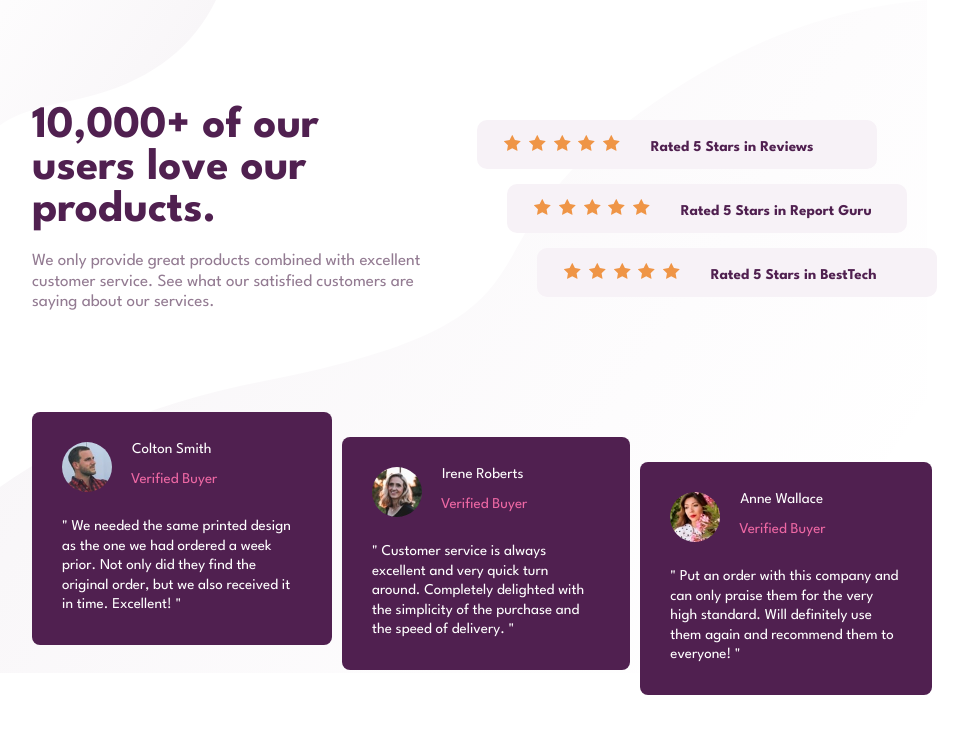
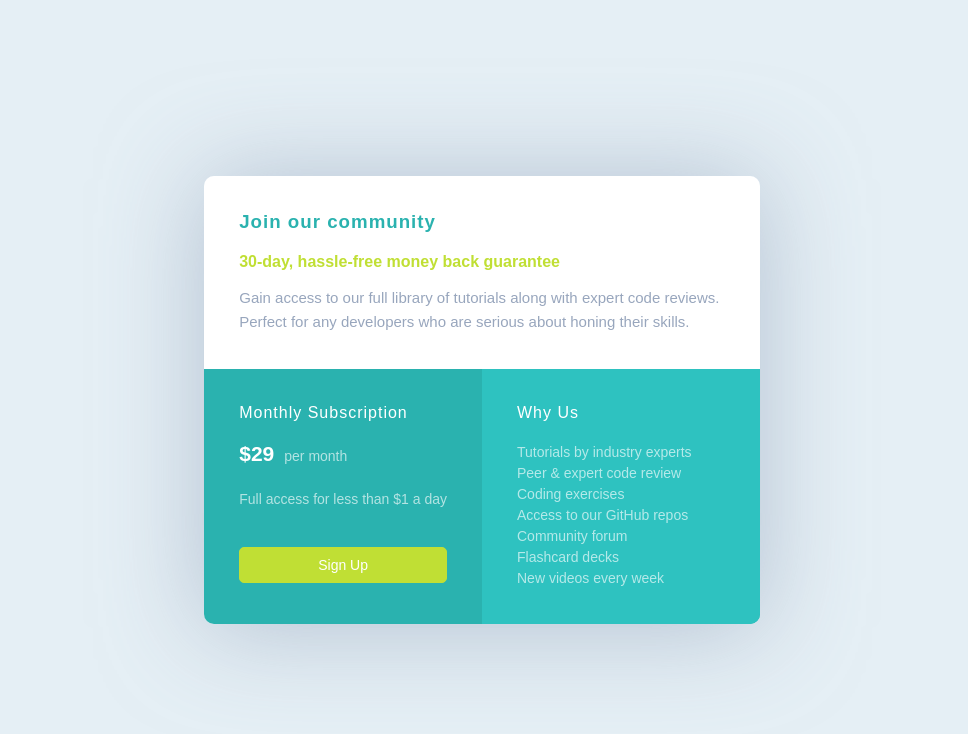
Before and after one commit to AhmedAltahan/Social-proof-section, a plain HTML site: page index.html in a window 1280 px wide. Shown: the whole page, without its empty margins (158-1126 px from the left). Drawn offline with Linux system fonts and the light colour scheme.

Commit message:
Add files via upload

```diff
--- a/index.html
+++ b/index.html
@@ -1,115 +1,50 @@
 <!DOCTYPE html>
 <html lang="en">
 <head>
-    <meta charset="UTF-8" />
-    <meta name="viewport" content="width=device-width, initial-scale=1.0" />
+  <meta charset="UTF-8">
+  <meta name="viewport" content="width=device-width, initial-scale=1.0"> <!-- displays site properly based on user's device -->
 
-    <link
-      rel="icon"
-      type="image/png"
-      sizes="32x32"
-      href="images/favicon-32x32.png"
-    />
   <link rel="stylesheet" href="style.css">
+  <link rel="icon" type="image/png" sizes="32x32" href="images/favicon-32x32.png">
 
-    <title>Social proof section</title>
+  <title>Single Price Grid Component</title>
 </head>
 <body>
 
   <div class="container">
-
     <div class="main">
-
-        <div class="text">
-
-          <h1>10,000+ of our users love our products.</h1>
+      <header>
+        <h3>Join our community</h3>
+        <h4>30-day, hassle-free money back guarantee</h4>
         <p>
-            We only provide great products combined with excellent customer service.
-            See what our satisfied customers are saying about our services.
+          Gain access to our full library of tutorials along with expert code reviews.
+          <br>
+          Perfect for any developers who are serious about honing their skills.
         </p>
-
+      </header>
+      <div class="content">
+        <div class="left">
+          <h4>Monthly Subscription</h4>
+          <p><span>&dollar;29</span>per month</p>
+          <p class="basic">
+            Full access for less than &dollar;1 a day
+          </p>
+          <a href="#" target="_blank">Sign Up</a>
         </div>
-
-        <div class="rate">
-
-          <div class="box one">
-            <div class="stars">
-              <img src="images/icon-star.svg" alt="star">
-              <img src="images/icon-star.svg" alt="star">
-              <img src="images/icon-star.svg" alt="star">
-              <img src="images/icon-star.svg" alt="star">
-              <img src="images/icon-star.svg" alt="star">
-            </div>
-            <p>Rated 5 Stars in Reviews</p>
-          </div>
-
-          <div class="box two">
-            <div class="stars">
-              <img src="images/icon-star.svg" alt="star">
-              <img src="images/icon-star.svg" alt="star">
-              <img src="images/icon-star.svg" alt="star">
-              <img src="images/icon-star.svg" alt="star">
-              <img src="images/icon-star.svg" alt="star">
-            </div>
-            <p>Rated 5 Stars in Report Guru</p>
-          </div>
-
-          <div class="box three">
-            <div class="stars">
-              <img src="images/icon-star.svg" alt="star">
-              <img src="images/icon-star.svg" alt="star">
-              <img src="images/icon-star.svg" alt="star">
-              <img src="images/icon-star.svg" alt="star">
-              <img src="images/icon-star.svg" alt="star">
-            </div>
-            <p>Rated 5 Stars in BestTech</p>
-          </div>
-
-        </div>
-
-        <div class="cards">
-
-          <div class="card first">
-            <div class="photo">
-              <img src="images/image-colton.jpg" alt="person">
-              <p class="author">Colton Smith</p>
-              <p class="position">Verified Buyer</p>
-            </div>
-            <p class="review">
-              " We needed the same printed design as the one we had ordered a week prior.
-              Not only did they find the original order, but we also received it in time.
-              Excellent! "
+        <div class="right">
+          <h4>Why Us</h4>
+          <p>
+            Tutorials by industry experts <br>
+            Peer &amp; expert code review <br>
+            Coding exercises <br>
+            Access to our GitHub repos <br>
+            Community forum <br>
+            Flashcard decks <br>
+            New videos every week
           </p>
         </div>
-
-          <div class="card middle">
-            <div class="photo">
-              <img src="images/image-irene.jpg" alt="person">
-              <p class="author">Irene Roberts</p>
-              <p class="position">Verified Buyer</p>
       </div>
-            <p class="review">
-              " Customer service is always excellent and very quick turn around. Completely
-              delighted with the simplicity of the purchase and the speed of delivery. "
-            </p>
     </div>
-
-          <div class="card bottom">
-            <div class="photo">
-              <img src="images/image-anne.jpg" alt="person">
-              <p class="author">Anne Wallace</p>
-              <p class="position">Verified Buyer</p>
-            </div>
-            <p class="review">
-              " Put an order with this company and can only praise them for the very high
-              standard. Will definitely use them again and recommend them to everyone! "
-          </p>
-          </div>
-
-        </div>
-
-      </div>
-
   </div>
 
 </body>
--- a/style.css
+++ b/style.css
@@ -1,4 +1,11 @@
-@import url('https://fonts.googleapis.com/css2?family=League+Spartan:wght@400;500;700&display=swap');
+:root {
+    --cyan: hsl(179, 62%, 43%);
+    --yellow: hsl(71, 73%, 54%);
+    --gray: hsl(204, 43%, 93%);
+    --blue: hsl(218, 22%, 67%);
+}
+
+@import url('https://fonts.googleapis.com/css2?family=Karla:wght@400;700&display=swap');
 
 * {
     margin: 0;
@@ -8,220 +15,126 @@
 
 body {
     min-height: 100vh;
-    font-size: 15px;
-    font-family: 'League Spartan', sans-serif;
+    width: 100%;
+    font-family: 'Karla', sans-serif;
+    background-color: var(--gray);
     display: flex;
     align-items: center;
-    background-color: hsl(0, 0%, 100%);
-    background-image: url(images/bg-pattern-top-mobile.svg) , url(images/bg-pattern-bottom-desktop.svg);
-    background-repeat: no-repeat , no-repeat;
 }
 
 .container {
+    max-width: 1000px;
     margin: 0 auto;
-    max-width: 1000px;
 }
 
 .main {
-    display: grid;
-    grid-template-columns: 50% 50%;
+    border-radius: 10px;
+    overflow: hidden;
+    box-shadow: 0 3px 100px 1px hsla(217, 22%, 67%, 0.64);
 }
 
-.text {
-    padding: 0 50px 150px 50px;
+header {
+    background-color: white;
+    padding: 35px;
 }
 
-.text h1 {
-    color: hsl(300, 43%, 22%);
+header h3{
+    color: var(--cyan);
     font-weight: 700;
     padding-bottom: 20px;
-    padding-right: 70px;
-    font-size: 45px;
+    letter-spacing: 1px;
+}
+
+header h4 {
+    color: var(--yellow);
+    font-weight: 700;
+    padding-bottom: 15px;
+}
+
+header p {
+    color: var(--blue);
+    line-height: 1.57;
+    font-size: 15px;
+}
+
+.content {
+    background-color: var(--cyan);
+    display: grid;
+    grid-template-columns: 1fr 1fr;
+}
+
+.content p {
+    color:rgba(255, 255, 255, 0.645);
+    font-weight: 400;
+    font-size: 14px;
 
 }
 
-.text > p {
-    color: hsl(303, 10%, 53%);
-    font-weight: 400;
-    line-height: 1.2;
-    font-size: 17px;
+.left , .right {
+    padding: 35px;
 }
 
-.box {
-    background-color:   hsl(300, 24%, 96%);
-    padding: 15px 25px;
-    width: calc(100% - 100px);
-    border-radius: 10px;
-    margin: 15px;
+.left h4 {
+    color: white;
+    font-weight: 400;
+    letter-spacing: 1px;
+    padding-bottom: 20px;
 }
 
-.rate .box .stars {
-    display: inline-block;
+.left p {
+    padding-bottom: 25px;
 }
 
-.rate .box .stars img {
-    padding:  0 2px;
+.left p span {
+    font-size: 21px;
+    font-weight: 700;
+    color: white;
+    padding-right: 10px;
 }
 
-.rate .box > p {
-    display: inline-block;
-    padding-left: 25px;
-    color: hsl(300, 43%, 22%);
-    font-weight: 700;
+.left p.basic {
+    padding-bottom: 20px;
 }
 
-.cards {
-    grid-column: 1/3 ;
+.left a {
+    text-decoration: none;
+    color: white;
+    font-size: 14px;
+    display: block;
+    border: 1px solid hsl(71, 73%, 54%) ;
+    width: 100%;
+    padding: 9px 0;
+    text-align: center;
+    margin-top: 20px;
+    border-radius: 5px;
+    background-color: var(--yellow);
 }
 
-.one {
-    position: relative;
-    left: -20px;
+.right {
+    background-color:  hsl(179, 62%, 47% );
 }
 
-.two {
-    position: relative;
-    left: 10px;
+.right h4 {
+    letter-spacing: 1px;
+    color: white;
+    font-weight: 400;
+    padding-bottom: 20px;
 }
 
-.three {
-    position: relative;
-    left: 40px;
+.right p {
+    line-height: 1.5;
 }
 
-.cards {
-    display: flex;
-    gap: 10px;
-    padding: 0 50px;
-}
 
-.card {
-    background-color:  hsl(300, 43%, 22%);
-    border-radius: 8px;
-    max-width: 300px;
-    padding: 30px;
-}
-
-.card img {
-    border-radius: 50%;
-    width: 50px;
-    height: 50px;
-    margin-right: 10px;
-    margin-bottom: 25px;
-}
-
-.photo {
-    display: flex;
-    flex-flow: row wrap;
-    position: relative;
-}
-
-.photo p{
-    padding-left: 10px;
-}
-
-p.author {
-    color: hsl(0, 0%, 100%);
-}
-
-p.position {
-    color:  hsl(333, 80%, 67%);
-    position: absolute;
-    top: 30px;
-    left: 59px;
-}
-
-p.review {
-    color: hsl(0, 0%, 100%);
-    line-height: 1.3;
-}
-
-.first {
-    position: relative;
-    bottom: 50px;
-}
-
-.middle {
-    position: relative;
-    bottom: 25px;
-}
-
-.bottom {
-    position: relative;
-}
-
-@media screen and (max-width:610px) {
+@media screen and (max-width : 635px) {
 
     .container {
-        margin: 2rem auto;
+        max-width: 100%;
+        margin: 10px 10px;
     }
 
-    .main {
-        display: flex;
-        flex-flow: column wrap;
+    .content {
+        grid-template-columns: 1fr ;
     }
 
-    .text h1 {
-        padding-right: 30px;
-    }
-
-    .text {
-        padding: 0 70px 30px 70px;
-    }
-
-    .box {
-        width: 70%;
-        margin: 10px auto;
-    }
-
-    .rate {
-        padding-bottom: 100px;
-    }
-
-    .rate .box .stars {
-        display: inline-block;
-    }
-
-    .rate .box .stars img {
-        padding:  0 0px;
-    }
-
-    .rate .box > p {
-        display: block;
-        padding-left: 0;
-        padding-top: 5px;
-
-    }
-
-    .one {
-        position: relative;
-        left: 0px;
-    }
-
-    .two {
-        position: relative;
-        left: 0px;
-    }
-
-    .three {
-        position: relative;
-        left: 0px;
-    }
-
-    .cards {
-        display: flex;
-        flex-flow: column wrap;
-    }
-
-    .cards {
-        margin: 0 auto;
-    }
-
-    .photo {
-        display: flex;
-        flex-flow: column no-wrap;
-        position: relative;
-    }
-
-
 }
```
Lines whose indentation alone changed are shown as unchanged.
